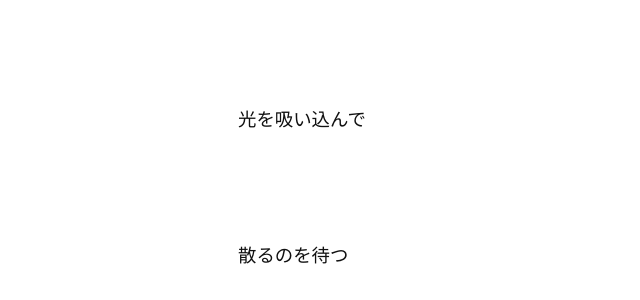
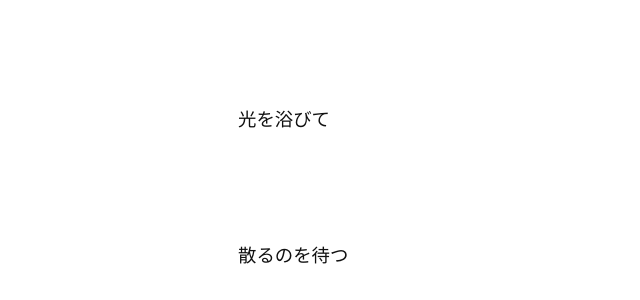
Before and after one commit to ohlucinda/gem, a Jekyll site: the page built from _posts/2026-05-07-26-ban-shu.md, in a window 1280 px wide and 900 px high, scrolled down 1092 px. Shown: the part 150-450 px from the top of the window, without its empty margins (152-792 px from the left). Built offline with Jekyll 4.4.1, drawn with Linux system fonts in a browser that asks for light colours; some web fonts are replaced.

Commit message:
Update 2026-05-07-26-ban-shu.md

```diff
--- a/_posts/2026-05-07-26-ban-shu.md
+++ b/_posts/2026-05-07-26-ban-shu.md
@@ -8,7 +8,7 @@ image: "ban-shu.jpg"
 
 銀色の神経
 
-光を吸い込んで
+光を浴びて
 
 散るのを待つ
 
```
